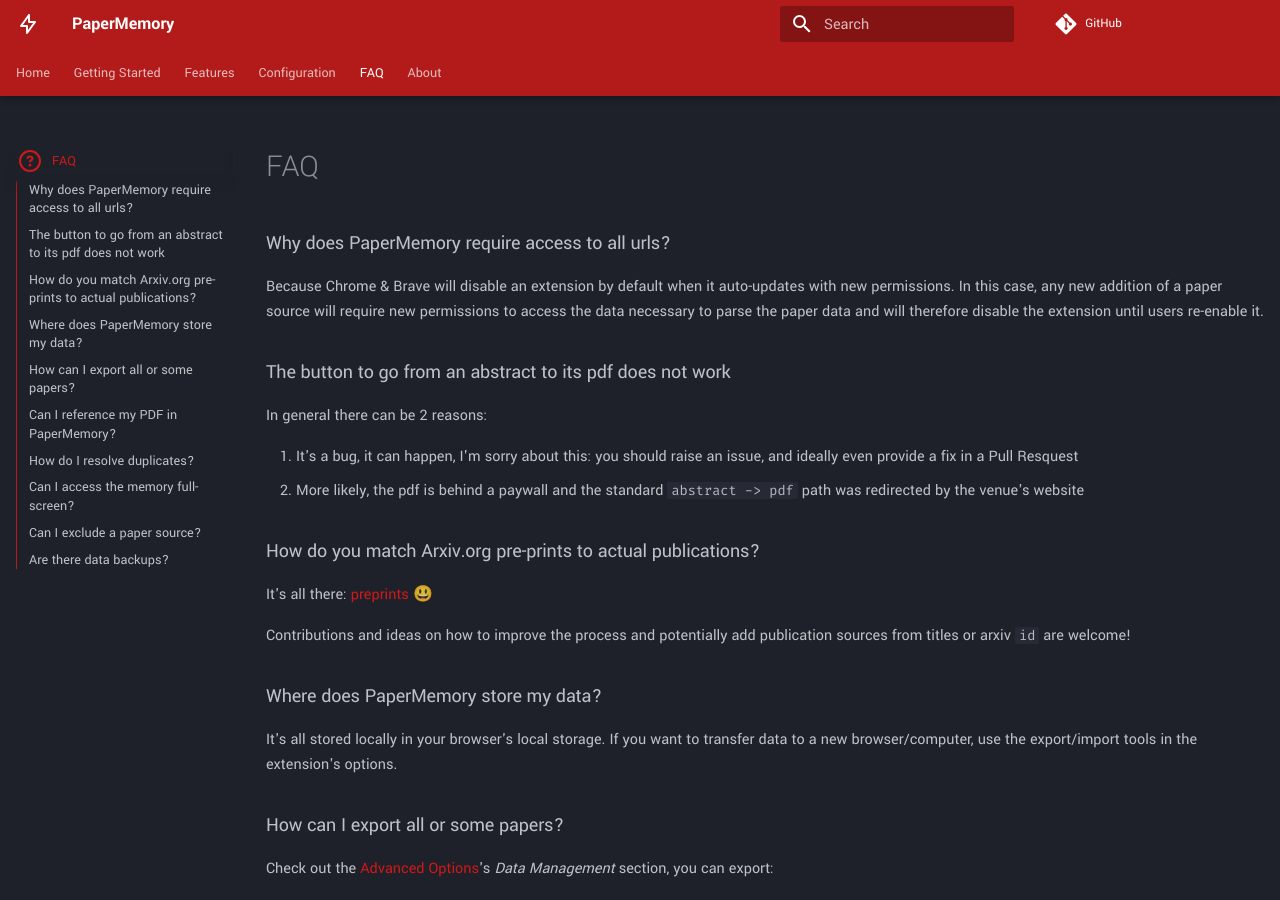
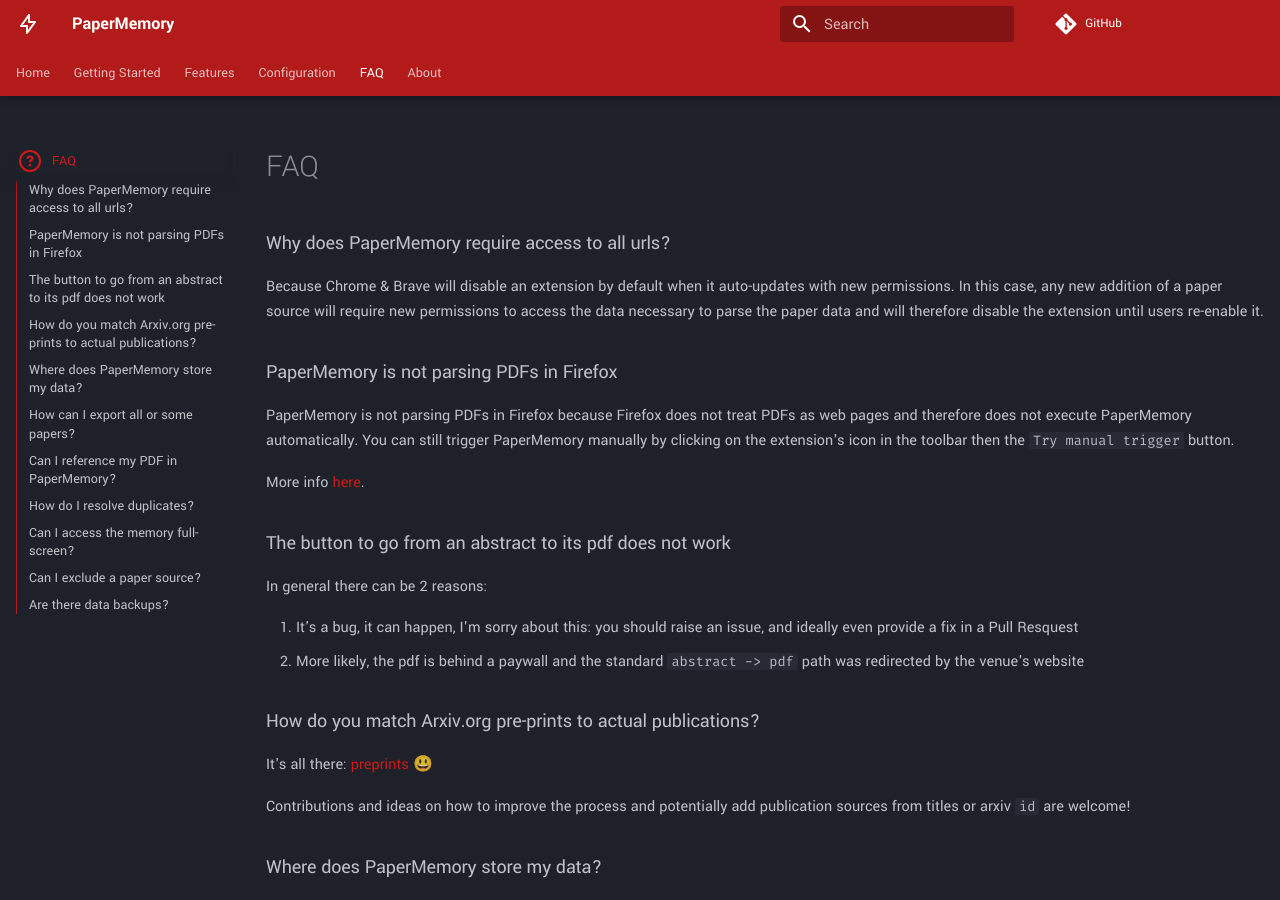
Before and after one commit to vict0rsch/PaperMemory, an MkDocs documentation site: the page built from docs/faq.md, in a window 1280 px wide and 900 px high. Built offline with MkDocs 1.6.1 and Material for MkDocs 9.7.7, drawn with Linux system fonts in a browser that asks for light colours; comment, search, counter and statistics services are not loaded.

Commit message:
Firefox no PDF parsing warnings (#319)
* ♻  refactor: Improve Firefox pdf parsing warning in popup

* 🐛 fix: Move tmp to out not the other way around

* 📝 docs: Document Firefox PDF issues in FAQ

+ Format

* ♻  refactor: Smoother Firefox warnings for `importScripts`

* 💄 style: Firefox manual trigger div style

* ♻  refactor: Move Firefox warning up

* 🏗  build: Bump version to 1.0.2

* 🏗  build: Build (prod)

````diff
--- a/docs/faq.md
+++ b/docs/faq.md
@@ -5,10 +5,15 @@
 
 # FAQ
 
-
 ### Why does PaperMemory require access to all urls?
 
 Because Chrome & Brave will disable an extension by default when it auto-updates with new permissions. In this case, any new addition of a paper source will require new permissions to access the data necessary to parse the paper data and will therefore disable the extension until users re-enable it.
+
+### PaperMemory is not parsing PDFs in Firefox
+
+PaperMemory is not parsing PDFs in Firefox because Firefox does not treat PDFs as web pages and therefore does not execute PaperMemory automatically. You can still trigger PaperMemory manually by clicking on the extension's icon in the toolbar then the `Try manual trigger` button.
+
+More info [here](https://discourse.mozilla.org/t/content-script-not-run-for-pdf-pages/33660).
 
 ### The button to go from an abstract to its pdf does not work
 
@@ -17,9 +22,7 @@
 1. It's a bug, it can happen, I'm sorry about this: you should raise an issue, and ideally even provide a fix in a Pull Resquest
 2. More likely, the pdf is behind a paywall and the standard `abstract -> pdf` path was redirected by the venue's website
 
-
 ### How do you match Arxiv.org pre-prints to actual publications?
-
 
 It's all there: [preprints](features.md#preprint-matching) 😃
 
@@ -31,11 +34,11 @@
 
 ### How can I export all or some papers?
 
-Check out the [Advanced Options](./configuration.md#advanced-options)'s *Data Management* section, you can export:
+Check out the [Advanced Options](./configuration.md#advanced-options)'s _Data Management_ section, you can export:
 
-* your full PaperMemory data as `.json` file
-* your full bibliography as `.bib`  file (or `.json`)
-* papers based on the tags you'be assigned them as a `.bib` file
+-   your full PaperMemory data as `.json` file
+-   your full bibliography as `.bib` file (or `.json`)
+-   papers based on the tags you'be assigned them as a `.bib` file
 
 ### Can I reference my PDF in PaperMemory?
 
@@ -45,9 +48,8 @@
 
 ### How do I resolve duplicates?
 
-* If you installed PaperMemory `<0.5.3` (May 2022) you may have duplicate papers in your Memory. The easiest way to resolve this is to go to a duplicate's page, then delete it from memory and refresh the page. The automatic de-duplication features in version `0.5.3` should handle the matching _if_ the 2 papers have the same title.
-* If you still see duplicates with PaperMemory `>=0.5.3` _and_ the 2 papers have the same title, this may be a problem with PaperMemory and you should open an issue here on Github.
-
+-   If you installed PaperMemory `<0.5.3` (May 2022) you may have duplicate papers in your Memory. The easiest way to resolve this is to go to a duplicate's page, then delete it from memory and refresh the page. The automatic de-duplication features in version `0.5.3` should handle the matching _if_ the 2 papers have the same title.
+-   If you still see duplicates with PaperMemory `>=0.5.3` _and_ the 2 papers have the same title, this may be a problem with PaperMemory and you should open an issue here on Github.
 
 ### Can I access the memory full-screen?
 
@@ -80,11 +82,11 @@
 3. Do the following in the Javascript Console:
 
 ```javascript
-const backups = await getStorage("weeklyBackups")
-console.log(Object.keys(backups)) // this shows you available backup dates
-const overwrite = backups["<some key from above>"]
-console.log(overwrite) // inspect this and make sure it is what you want
-setStorage("papers", overwrite) // Careful! This will overwrite the current data with the backup data
+const backups = await getStorage("weeklyBackups");
+console.log(Object.keys(backups)); // this shows you available backup dates
+const overwrite = backups["<some key from above>"];
+console.log(overwrite); // inspect this and make sure it is what you want
+setStorage("papers", overwrite); // Careful! This will overwrite the current data with the backup data
 ```
 
 Note that if you uninstall PaperMemory all your data will be gone and the only way to keep track of what was in your Memory is to export it first (in the advanced options page).
--- a/package.json
+++ b/package.json
@@ -1,6 +1,6 @@
 {
     "name": "papermemory",
-    "version": "1.0.1",
+    "version": "1.0.2",
     "description": "N/A",
     "main": "gulpfile.js",
     "moduleDirectories": [
--- a/src/popup/css/popup.css
+++ b/src/popup/css/popup.css
@@ -1042,3 +1042,9 @@
     border-radius: var(--round);
     margin-left: 3px;
 }
+#ff-warning {
+    font-size: 0.8rem;
+    color: var(--red);
+    margin-bottom: 12px;
+    text-align: center;
+}
````
Also changed, not shown: Readme.md (+1 -1 lines), release-mv2-mv3.py (+38 -17 lines), src/popup/html/modals/whatsnew.html (+14 -1 lines), src/popup/min/popup.min.html (+1 -1 lines), src/popup/popup.html (+18 -13 lines), manifest.json, src/popup/min/popup.min.css, 3 other files.
